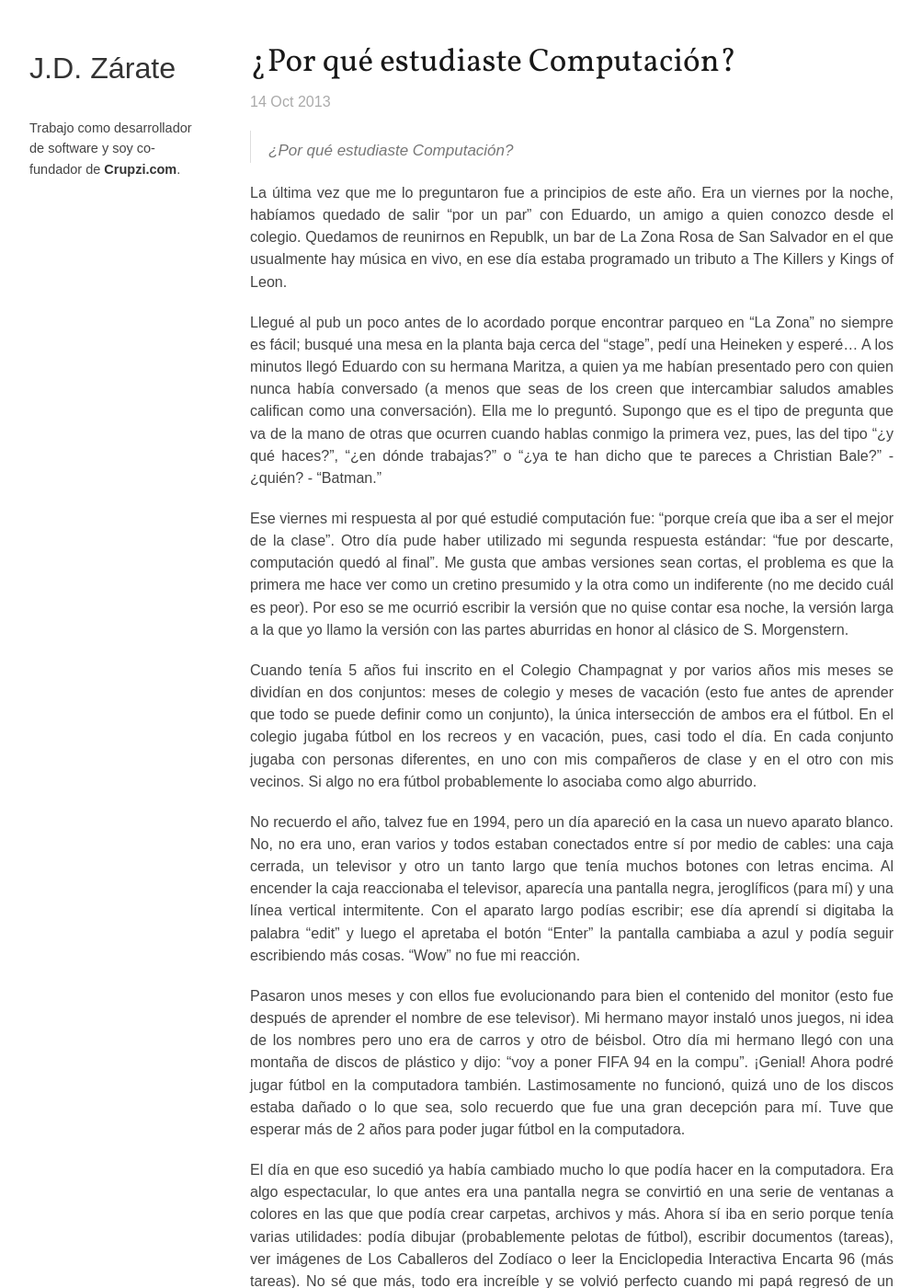
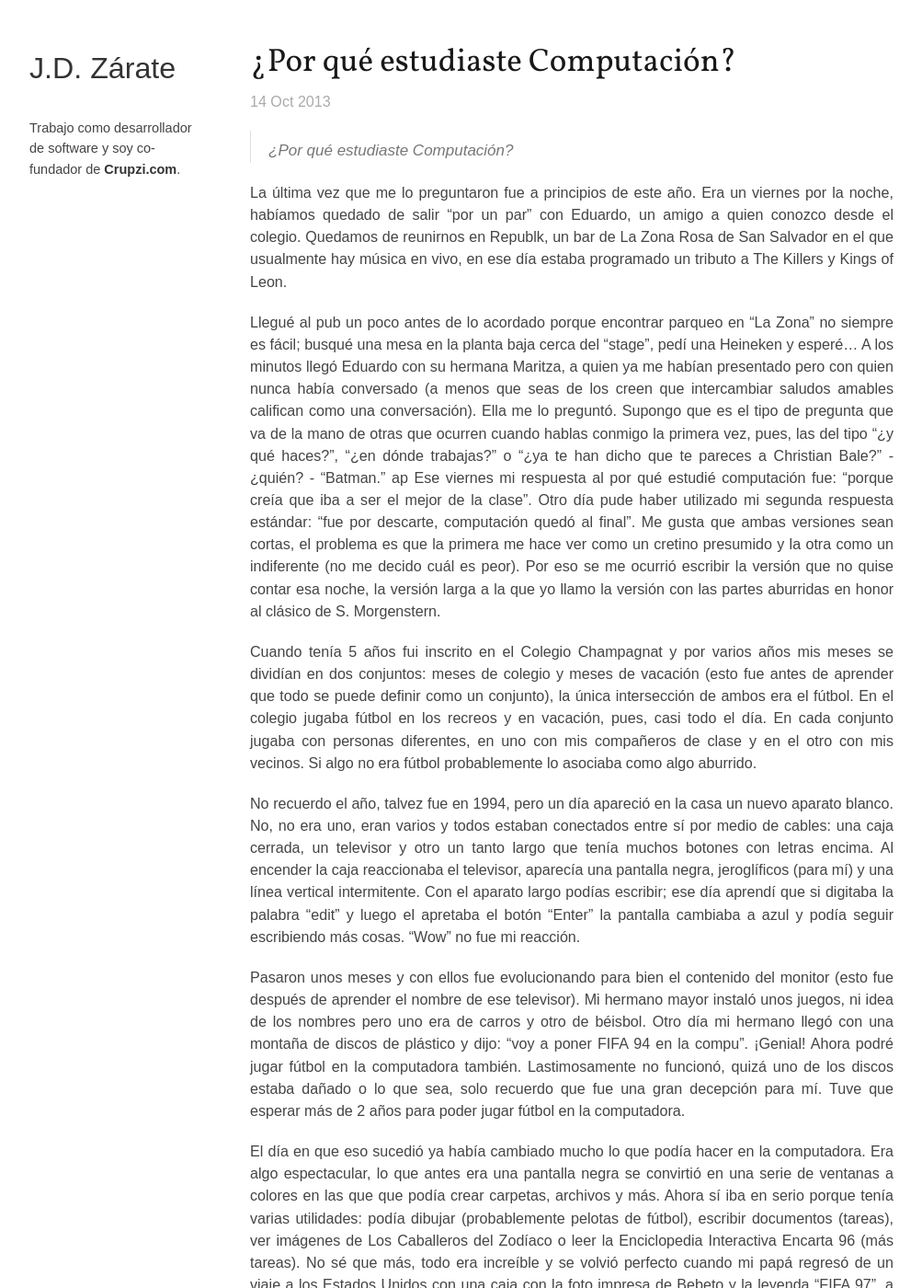
Before and after one commit to jdzarate/jdzarate.github.io, a Jekyll site: the page built from _posts/2013-10-13-porque-estudiaste-computacion.markdown, in a window 1280 px wide and 1400 px high. Shown: the whole window at 92% size, without its empty margins (138-1141 px from the left). Built offline with Jekyll 4.4.1, drawn with Linux system fonts in a browser that asks for light colours; nearby versions of some CDN libraries; some web fonts are replaced; Markdown is read by kramdown in place of the engine named in the settings; some of the changed text lies outside the part shown.

Commit message:
Update 2013-10-13-porque-estudiaste-computacion.markdown

```diff
--- a/_posts/2013-10-13-porque-estudiaste-computacion.markdown
+++ b/_posts/2013-10-13-porque-estudiaste-computacion.markdown
@@ -10,12 +10,12 @@
 La última vez que me lo preguntaron fue a principios de este año. Era un viernes por la noche, habíamos quedado de salir “por un par” con Eduardo, un amigo a quien conozco desde el colegio. Quedamos de reunirnos en Republk, un bar de La Zona Rosa de San Salvador en el que usualmente hay música en vivo, en ese día estaba programado un tributo a The Killers y Kings of Leon.
 
 Llegué al pub un poco antes de lo acordado porque encontrar parqueo en “La Zona” no siempre es fácil; busqué una mesa en la planta baja cerca del “stage”, pedí una Heineken y esperé... A los minutos llegó Eduardo con su hermana Maritza, a quien ya me habían presentado pero con quien nunca había conversado (a menos que seas de los creen que intercambiar saludos amables califican como una conversación). Ella me lo preguntó. Supongo que es el tipo de pregunta que va de la mano de otras que ocurren cuando hablas conmigo la primera vez, pues, las del tipo “¿y qué haces?”, “¿en dónde trabajas?” o “¿ya te han dicho que te pareces a Christian Bale?” - ¿quién? - “Batman.”
-
+ap
 Ese viernes mi respuesta al por qué estudié computación fue: “porque creía que iba a ser el mejor de la clase”. Otro día pude haber utilizado mi segunda respuesta estándar: “fue por descarte, computación quedó al final”. Me gusta que ambas versiones sean cortas, el problema es que la primera me hace ver como un cretino presumido y la otra como un indiferente (no me decido cuál es peor). Por eso se me ocurrió escribir la versión que no quise contar esa noche, la versión larga a la que yo llamo la versión con las partes aburridas en honor al clásico de S. Morgenstern.
 
 Cuando tenía 5 años fui inscrito en el Colegio Champagnat y por varios años mis meses se dividían en dos conjuntos: meses de colegio y meses de vacación (esto fue antes de aprender que todo se puede definir como un conjunto), la única intersección de ambos era el fútbol. En el colegio jugaba fútbol en los recreos y en vacación, pues, casi todo el día. En cada conjunto jugaba con personas diferentes, en uno con mis compañeros de clase y en el otro con mis vecinos. Si algo no era fútbol probablemente lo asociaba como algo aburrido.
 
-No recuerdo el año, talvez fue en 1994, pero un día apareció en la casa un nuevo aparato blanco. No, no era uno, eran varios y todos estaban conectados entre sí por medio de cables: una caja cerrada, un televisor y otro un tanto largo que tenía muchos botones con letras encima. Al encender la caja reaccionaba el televisor, aparecía una pantalla negra, jeroglíficos (para mí) y una línea vertical intermitente. Con el aparato largo podías escribir; ese día aprendí si digitaba la palabra "edit" y luego el apretaba el botón "Enter" la pantalla cambiaba a azul y podía seguir escribiendo más cosas. "Wow" no fue mi reacción.
+No recuerdo el año, talvez fue en 1994, pero un día apareció en la casa un nuevo aparato blanco. No, no era uno, eran varios y todos estaban conectados entre sí por medio de cables: una caja cerrada, un televisor y otro un tanto largo que tenía muchos botones con letras encima. Al encender la caja reaccionaba el televisor, aparecía una pantalla negra, jeroglíficos (para mí) y una línea vertical intermitente. Con el aparato largo podías escribir; ese día aprendí que si digitaba la palabra "edit" y luego el apretaba el botón "Enter" la pantalla cambiaba a azul y podía seguir escribiendo más cosas. "Wow" no fue mi reacción.
 
 Pasaron unos meses y con ellos fue evolucionando para bien el contenido del monitor (esto fue después de aprender el nombre de ese televisor). Mi hermano mayor instaló unos juegos, ni idea de los nombres pero uno era de carros y otro de béisbol. Otro día mi hermano llegó con una montaña de discos de plástico y dijo: "voy a poner FIFA 94 en la compu". ¡Genial! Ahora podré jugar fútbol en la computadora también. Lastimosamente no funcionó, quizá uno de los discos estaba dañado o lo que sea, solo recuerdo que fue una gran decepción para mí. Tuve que esperar más de 2 años para poder jugar fútbol en la computadora.
 
@@ -39,7 +39,7 @@
 
 No duré más de un mes en la universidad. Me sentía miserable, no me gustaba ir, sentía estrés en la ida y alivio en el regreso. La gente era normal, pero no soportaba las clases. Todos los días me decía que estaba cometiendo un error. En matemática impartían temas que aprendí en octavo grado, en computación enseñaban cómo crear una cuenta de correo, nunca me gustó Química, en Dibujo Técnico teníamos clases siempre y cuando no nos sacaran personas que supuestamente habían reservado el aula y en Física todo iba bien hasta que el profesor dijo que si colocabas un objeto en una mesa significaba que la gravedad no existía porque el objeto no seguía cayendo (esto fue después de la inclusión de las leyes de Newton en libros de Física). De verdad espero que en la siguiente clase haya corregido su afirmación por los demás, a mí ya no me importaba. Después de esa clase tenía una sesión de laboratorio, no asistí. No soy de ese tipo de personas pero no pude más. El primer paso ya lo había tomado: retirarme de esa universidad, el segundo era un trabajo que tenía pendiente desde el año anterior: decidir qué estudiar. El retorno a mi casa sería un camino largo.
 
-Pensé en lo que me gustaría hacer y en lo que podría ser bueno. Ya mencioné que para ese entonces me gustaba leer. Uno de mis sueños era escribir libros y alguna vez alguien me dijo que en ese caso podía estudiar Periodismo. Lo descarté inmediatamente porque no tengo el talento, no sé escribir. Me apliqué a mi mismo la evaluación que Mitchum Huntzberger dio a Rory sobre su interinato en la Gaceta de Stamford [1], mi actitud pasiva y el hecho de que no saltaría al fuego por una historia me hacían ver como alguien inadecuado, alguien que no tenía lo necesario. Y es cierto, nunca me habría sentido cómodo o al menos no tan cómodo como cuando estaba yo solo con una computadora. Listé todas las carreras y empecé el descarte hasta que elegí una, la que había estado en mi mente todo el tiempo, la que una vez ignoré por la recomendación ignorante de un profesor, la que en verdad creí que podría ser el mejor de mi clase si me dedicaba. Cuando llegué a mi casa ya había decidido estudiar Computación en la UCA.
+Pensé en lo que me gustaría hacer y en lo que podría ser bueno. Ya mencioné que para ese entonces me gustaba leer. Uno de mis sueños era escribir libros y alguna vez alguien me dijo que en ese caso podía estudiar Periodismo. Lo descarté inmediatamente porque no tengo el talento, no sé escribir. Me apliqué a mi mismo la evaluación que Mitchum Huntzberger dio a Rory sobre su interinato en la Gaceta de Stamford [1], mi actitud pasiva y el hecho de que no saltaría al fuego por una historia me hacían ver como alguien inadecuado, alguien que no tenía lo necesario. Y es cierto, nunca me habría sentido cómodo o al menos no tan cómodo como cuando estaba yo solo con una computadora. Listé todas las carreras y empecé el descarte hasta que elegí una, la que había estado en mi mente todo el tiempo, la que una vez ignoré por la recomendación ignorante de un profesor, la que en verdad creí que podría ser el mejor de mi clase si me dedicaba, la carrera en la que me daba menos miedo fallar. Cuando llegué a mi casa ya había decidido estudiar Computación en la UCA.
 
 Todo fue diferente. Me sentía mejor ya con el resto de caras conocidas y un ambiente más interesante. Mi primer clase de programación fue hasta mi segundo ciclo, el interciclo de enero 2005, un año después de la decisión. Hasta ese momento no tenía idea de las cosas que podía hacer en la computadora, era muy diferente a crear websites en Geocities pero me iba bien, me resultaba natural usar la lógica para resolver problemas. El tercer y último examen parcial de la materia fue un sábado, al regresar a mi casa encontré a mi hermana en la sala y me preguntó sobre el parcial. El movimiento que necesitaba estaba en mis hombros y simplemente le dije, "Eh, creo que saqué 10" y sin mirarla me fui directo a mi cuarto. Cretino, presumido e indiferente. Algunas cosas nunca cambian...
 
```
